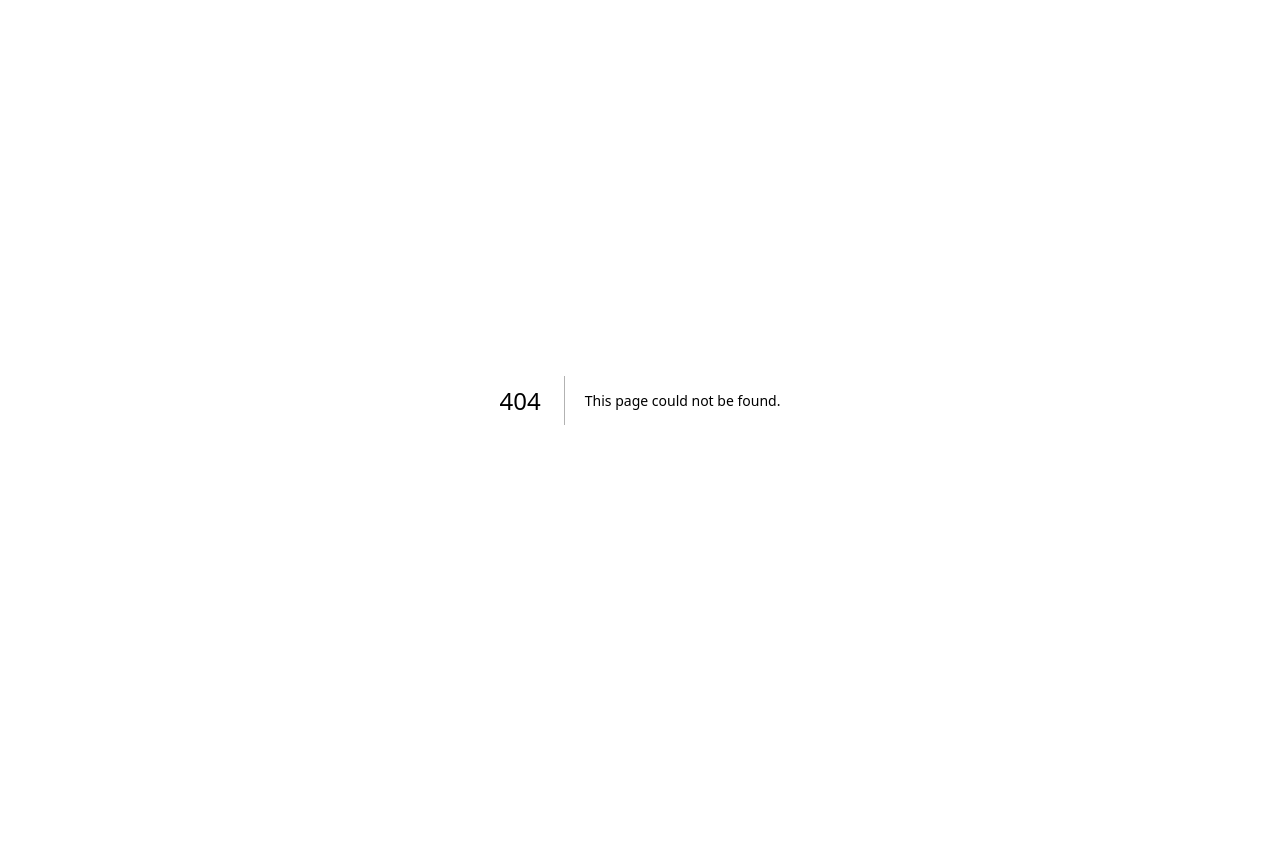
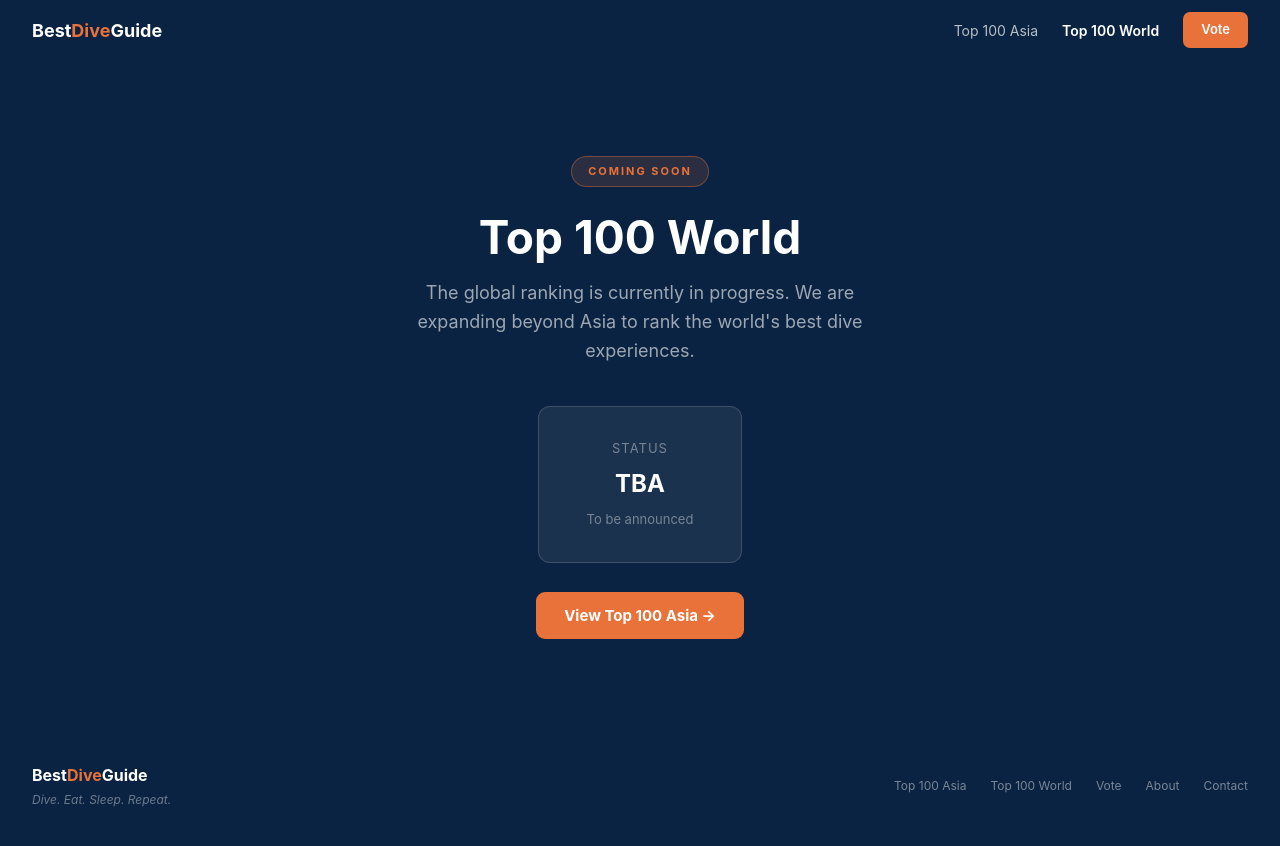
Before and after one commit to nicvdb80-cell/bestdiveguide, a Next.js app: page /top100-world in a window 1280 px wide. Before the commit this address had no page. Shown: the top 846 px of the page. Before the commit the page ends 800 px from the top, so only its background shows below. Built offline with nearby package versions, Linux system fonts and the light colour scheme.

Commit message:
Add Top 100 World TBA page

```diff
--- /dev/null
+++ b/src/app/top100-world/page.tsx
@@ -0,0 +1,50 @@
+import Link from 'next/link'
+
+export default function Top100World() {
+  return (
+    <div style={{fontFamily:'Inter,system-ui,sans-serif',minHeight:'100vh',background:'#fff'}}>
+      <nav style={{background:'#0A2342',height:'60px',display:'flex',alignItems:'center',justifyContent:'space-between',padding:'0 2rem',position:'sticky',top:0,zIndex:100}}>
+        <Link href="/" style={{color:'#fff',fontWeight:700,fontSize:'18px',textDecoration:'none'}}>Best<span style={{color:'#E8723A'}}>Dive</span>Guide</Link>
+        <div style={{display:'flex',gap:'1.5rem',alignItems:'center'}}>
+          <Link href="/top100" style={{color:'rgba(255,255,255,0.7)',textDecoration:'none',fontSize:'14px'}}>Top 100 Asia</Link>
+          <Link href="/top100-world" style={{color:'#fff',textDecoration:'none',fontSize:'14px',fontWeight:600}}>Top 100 World</Link>
+          <Link href="/vote" style={{background:'#E8723A',color:'#fff',padding:'8px 18px',borderRadius:'7px',textDecoration:'none',fontSize:'13px',fontWeight:600}}>Vote</Link>
+        </div>
+      </nav>
+
+      <div style={{background:'#0A2342',padding:'6rem 2rem',textAlign:'center'}}>
+        <div style={{display:'inline-block',background:'rgba(232,114,58,0.15)',border:'1px solid rgba(232,114,58,0.4)',color:'#E8723A',fontSize:'11px',fontWeight:700,letterSpacing:'2px',textTransform:'uppercase',padding:'6px 16px',borderRadius:'20px',marginBottom:'1.5rem'}}>
+          Coming Soon
+        </div>
+        <h1 style={{color:'#fff',fontSize:'46px',fontWeight:700,lineHeight:1.15,maxWidth:'680px',margin:'0 auto 1rem'}}>
+          Top 100 World
+        </h1>
+        <p style={{color:'rgba(255,255,255,0.6)',fontSize:'18px',maxWidth:'500px',margin:'0 auto 2.5rem',lineHeight:1.6}}>
+          The global ranking is currently in progress. We are expanding beyond Asia to rank the world&apos;s best dive experiences.
+        </p>
+        <div style={{display:'inline-block',background:'rgba(255,255,255,0.07)',border:'1px solid rgba(255,255,255,0.15)',borderRadius:'12px',padding:'2rem 3rem',marginBottom:'2.5rem'}}>
+          <div style={{color:'rgba(255,255,255,0.4)',fontSize:'13px',letterSpacing:'1px',textTransform:'uppercase',marginBottom:'8px'}}>Status</div>
+          <div style={{color:'#fff',fontSize:'24px',fontWeight:700}}>TBA</div>
+          <div style={{color:'rgba(255,255,255,0.4)',fontSize:'13px',marginTop:'8px'}}>To be announced</div>
+        </div>
+        <div>
+          <Link href="/top100" style={{background:'#E8723A',color:'#fff',padding:'14px 28px',borderRadius:'9px',textDecoration:'none',fontWeight:700,fontSize:'15px'}}>
+            View Top 100 Asia →
+          </Link>
+        </div>
+      </div>
+
+      <footer style={{background:'#0A2342',padding:'2.5rem 2rem',display:'flex',alignItems:'center',justifyContent:'space-between',marginTop:'auto'}}>
+        <div>
+          <div style={{color:'#fff',fontWeight:700,fontSize:'16px'}}>Best<span style={{color:'#E8723A'}}>Dive</span>Guide</div>
+          <div style={{color:'rgba(255,255,255,0.4)',fontSize:'12px',fontStyle:'italic',marginTop:'4px'}}>Dive. Eat. Sleep. Repeat.</div>
+        </div>
+        <div style={{display:'flex',gap:'1.5rem'}}>
+          {['Top 100 Asia','Top 100 World','Vote','About','Contact'].map(l => (
+            <a key={l} href="#" style={{color:'rgba(255,255,255,0.45)',fontSize:'12px',textDecoration:'none'}}>{l}</a>
+          ))}
+        </div>
+      </footer>
+    </div>
+  )
+}
```
